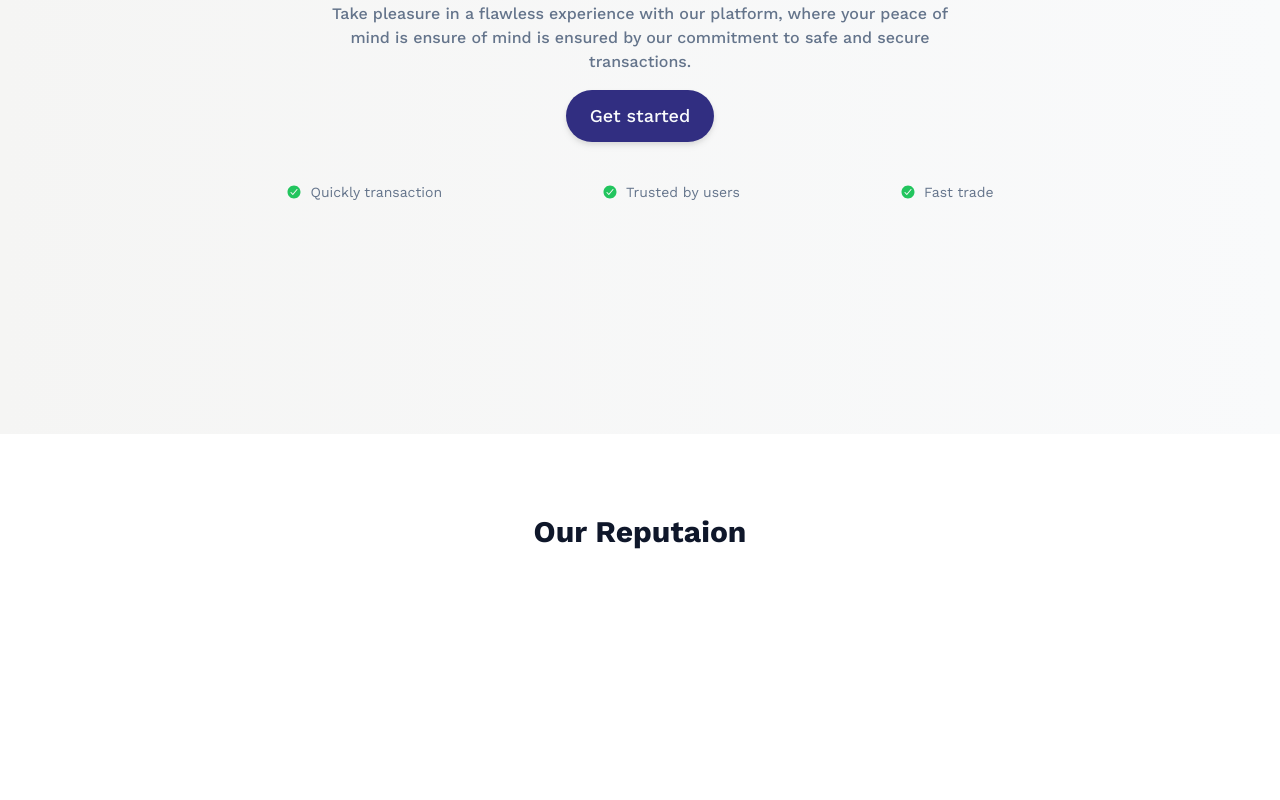
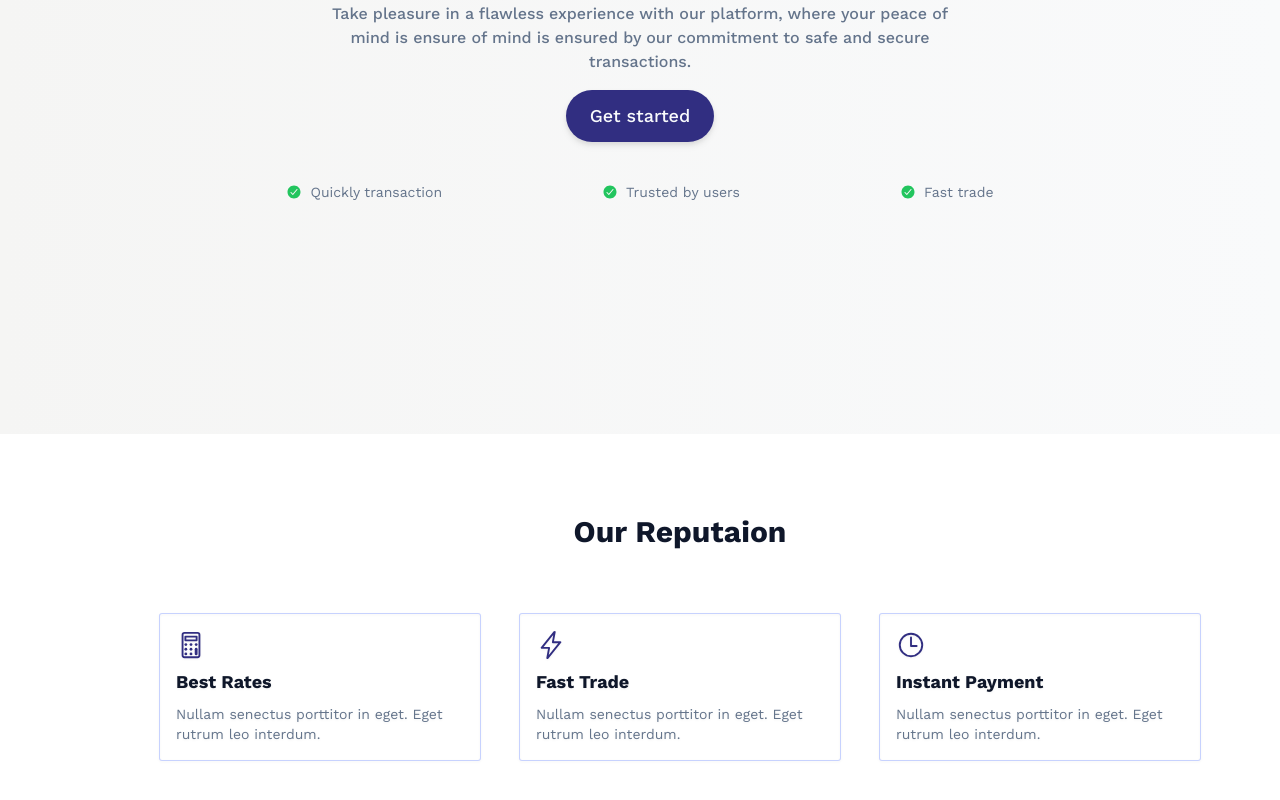
Before and after one commit to Compacttradaing/Compact-Trader, a React (Vite) app: page / in a window 1280 px wide. Shown: the part 366-1166 px from the top of the page. Before the commit the page ends 996 px from the top, so only its background shows below. Built offline with nearby package versions, Linux system fonts and the light colour scheme.

Commit message:
Update Homepage.jsx

```diff
--- a/src/pages/Homepage.jsx
+++ b/src/pages/Homepage.jsx
@@ -1,6 +1,11 @@
 import HomepageNav from "../features/HomepageNav";
 import Button from "../ui/Button";
-import { IoCheckmarkCircle } from "react-icons/io5";
+import {
+  IoCalculatorOutline,
+  IoCheckmarkCircle,
+  IoFlashOutline,
+  IoTimeOutline,
+} from "react-icons/io5";
 
 function Homepage() {
   return (
@@ -15,7 +20,7 @@ function Homepage() {
           <h2 className="md:text-8xl text-3xl font-bold text-slate-900">
             Get Instant Payment.
           </h2>
-          <p className="text-center px-2 md:w-1/2 mt-4 mb-4 text-slate-500 font-medium">
+          <p className="text-center text-wrap px-2 md:w-1/2 mt-4 mb-4 text-slate-500 font-medium">
             Take pleasure in a flawless experience with our platform, where your
             peace of mind is ensure of mind is ensured by our commitment to safe
             and secure transactions.
@@ -40,10 +45,39 @@ function Homepage() {
         </div>
       </header>
       <main>
-        <section className="md:px-40">
-          <h1 className="text-3xl font-bold text-center text-slate-900 py-20">
+        <section className="md:px-40 py-20 grid place-items-center">
+          <h1 className="text-3xl font-bold text-center text-slate-900">
             Our Reputaion
           </h1>
+          <ul className="sm:flex gap-4 items-center justify-center sm:gap-10 sm:justify-between mt-16">
+            <li className="ring-1 ring-indigo-200 sm:mb-0 mb-5 rounded-sm drop-shadow-sm p-4 w-80">
+              <IoCalculatorOutline className="text-3xl text-indigo-900" />
+              <h2 className="font-bold text-lg text-slate-900 py-2">
+                Best Rates
+              </h2>
+              <p className="text-slate-500 text-sm">
+                Nullam senectus porttitor in eget. Eget rutrum leo interdum.
+              </p>
+            </li>
+            <li className="ring-1 ring-indigo-200 sm:mb-0 mb-5 rounded-sm drop-shadow-sm p-4 w-80">
+              <IoFlashOutline className="text-3xl text-indigo-900" />
+              <h2 className="font-bold text-lg text-slate-900 py-2">
+                Fast Trade
+              </h2>
+              <p className="text-slate-500 text-sm">
+                Nullam senectus porttitor in eget. Eget rutrum leo interdum.
+              </p>
+            </li>
+            <li className="ring-1 ring-indigo-200 rounded-sm drop-shadow-sm p-4 w-80">
+              <IoTimeOutline className="text-3xl text-indigo-900" />
+              <h2 className="font-bold text-lg text-slate-900 py-2">
+                Instant Payment
+              </h2>
+              <p className="text-slate-500 text-sm">
+                Nullam senectus porttitor in eget. Eget rutrum leo interdum.
+              </p>
+            </li>
+          </ul>
         </section>
       </main>
     </div>
```
